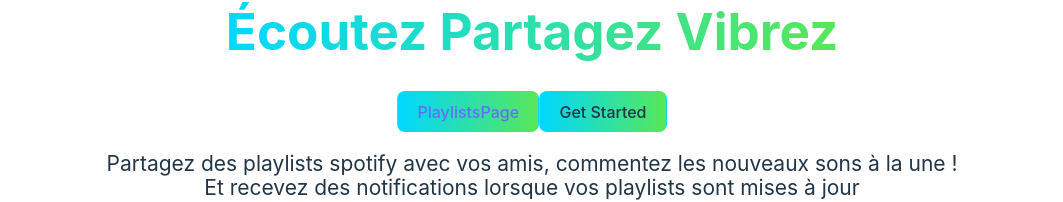
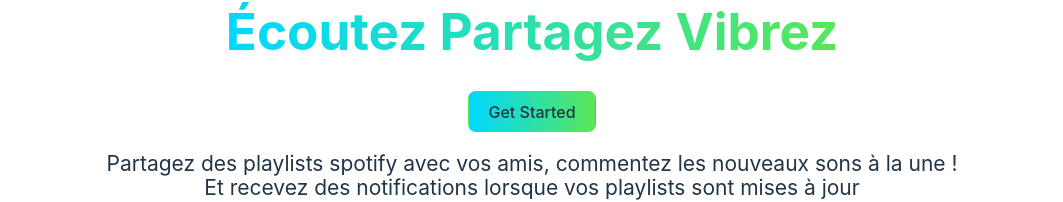
Before and after one commit to ak-code-90/Zikus, a React (Vite) app: page / in a window 1280 px wide. Shown: the part 350-552 px from the top of the page, without its empty margins (108-1171 px from the left). Built offline with nearby package versions, Linux system fonts and the light colour scheme.

Commit message:
quick clean

```diff
--- a/src/App.jsx
+++ b/src/App.jsx
@@ -13,7 +13,6 @@ function App() {
 
   const getAccessToken = () => {
     window.location = `https://accounts.spotify.com/authorize?client_id=${client_id}&redirect_uri=${redirect_uri}&response_type=code&state=${state}&scope=${scope}&show_dialog=true`
-
   };
 
 
@@ -30,7 +29,6 @@ function App() {
       </div>
       <h1>Zikus <br></br> <span className='slogan'>Écoutez Partagez Vibrez</span> </h1>
       <div className="card">
-        <button><Link to='/playlists'>PlaylistsPage</Link></button>
         <button onClick={getAccessToken}>Get Started</button>
         <p style={{ fontSize: '21px' }}>
           Partagez des playlists spotify avec vos amis, commentez les nouveaux sons à la une !
```
